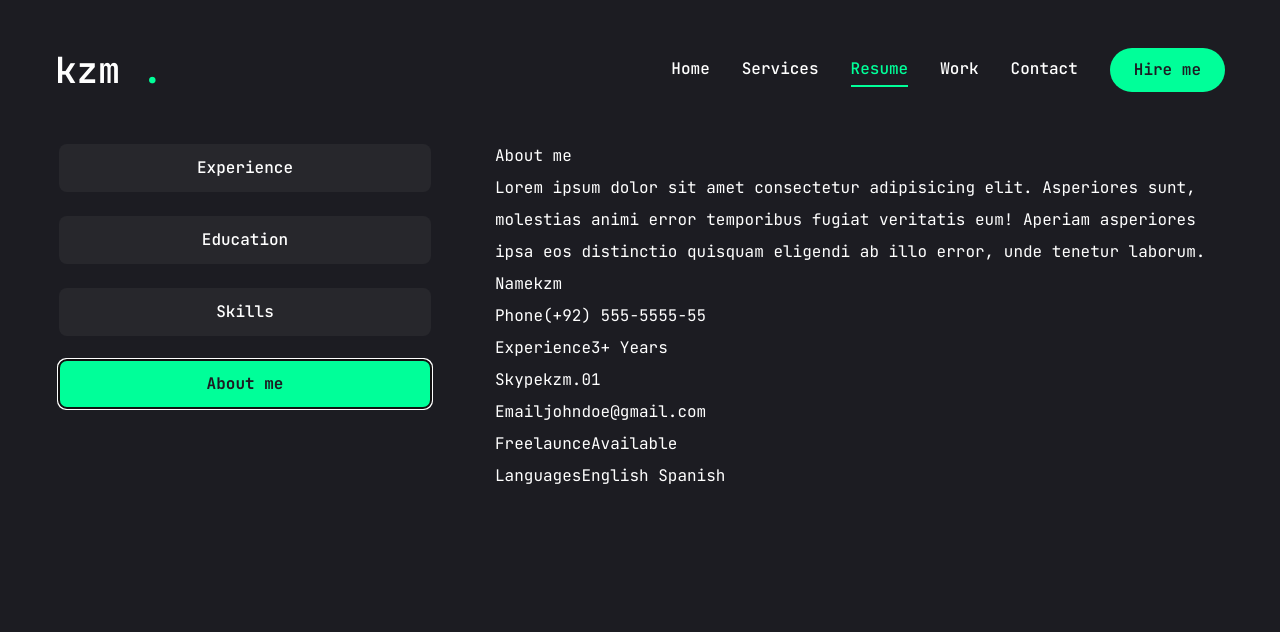
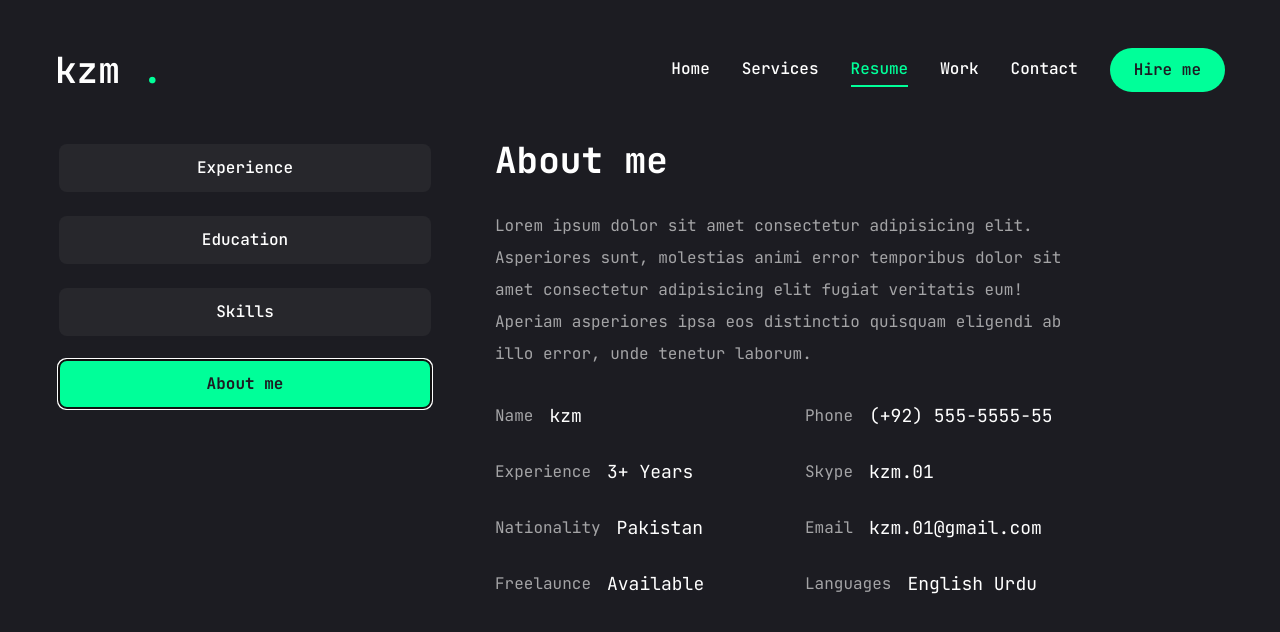
Before and after one commit to kzmfhm/portfolio-website, a Next.js app: page /resume in a window 1280 px wide. Both pictures are taken after a click on the tab "About me". Shown: the top 632 px of the page. Built offline with nearby package versions, Linux system fonts and the light colour scheme.

Commit message:
complete resume page content

```diff
--- a/app/resume/page.jsx
+++ b/app/resume/page.jsx
@@ -8,7 +8,7 @@ import { SiNextdotjs, SiTypescript ,SiCanva,SiTailwindcss, SiBootstrap, SiExpres
 
 const about = {
     title: "About me",
-    description: "Lorem ipsum dolor sit amet consectetur adipisicing elit. Asperiores sunt, molestias animi error temporibus fugiat veritatis eum! Aperiam asperiores ipsa eos distinctio quisquam eligendi ab illo error, unde tenetur laborum.",
+    description: "Lorem ipsum dolor sit amet consectetur adipisicing elit. Asperiores sunt, molestias animi error temporibus dolor sit amet consectetur adipisicing elit fugiat veritatis eum! Aperiam asperiores ipsa eos distinctio quisquam eligendi ab illo error, unde tenetur laborum.",
     info: [
       {
       fieldName : "Name",
@@ -27,8 +27,12 @@ const about = {
       fieldValue: "kzm.01"
     },
     {
+      fieldName : "Nationality",
+      fieldValue: "Pakistan"
+    },
+    {
       fieldName : "Email",
-      fieldValue: "johndoe@gmail.com"
+      fieldValue: "kzm.01@gmail.com"
     },
    {
       fieldName : "Freelaunce",
@@ -36,7 +40,7 @@ const about = {
     },
    {
       fieldName : "Languages",
-      fieldValue: "English Spanish"
+      fieldValue: "English Urdu"
     }
   ]
   }
@@ -239,14 +243,14 @@ const Resume = () => {
             </TabsContent>
              {/* about*/}
              <TabsContent value="about" className="w-full text-center xl:text-left ">
-                <div className="">
-                  <h3>{about.title}</h3>
-                  <p>{about.description}</p>
-                  <ul>
+             <div className="flex flex-col gap-[30px]">
+             <h3 className="text-4xl font-bold">{about.title}</h3>
+             <p className="max-w-[600px] text-white/60 mx-auto xl:mx-0">{about.description}</p>
+                  <ul className="grid grid-cols-1 xl:grid-cols-2 gap-y-6 max-w-[620px] mx-auto xl:mx-0 group">
                   {about.info.map((item, index) => {
-                    return <li key={index}>
-                      <span>{item.fieldName}</span>
-                      <span>{item.fieldValue}</span>
+                    return <li key={index} className="items-center flex justify-center xl:justify-start gap-4">
+                      <span className="text-white/60 group-hover:text-accent transition-all duration-300">{item.fieldName}</span>
+                      <span className="text-lg">{item.fieldValue}</span>
                     </li>
                   })}
                   </ul>
```
